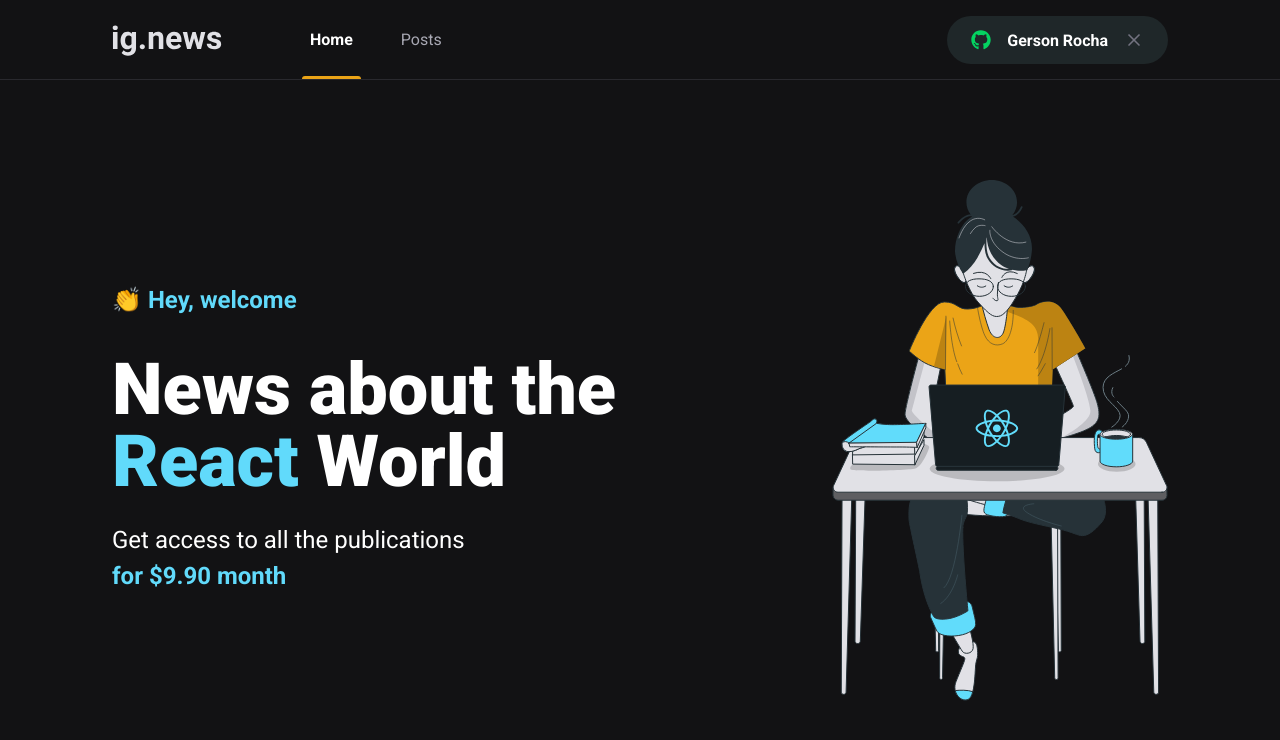
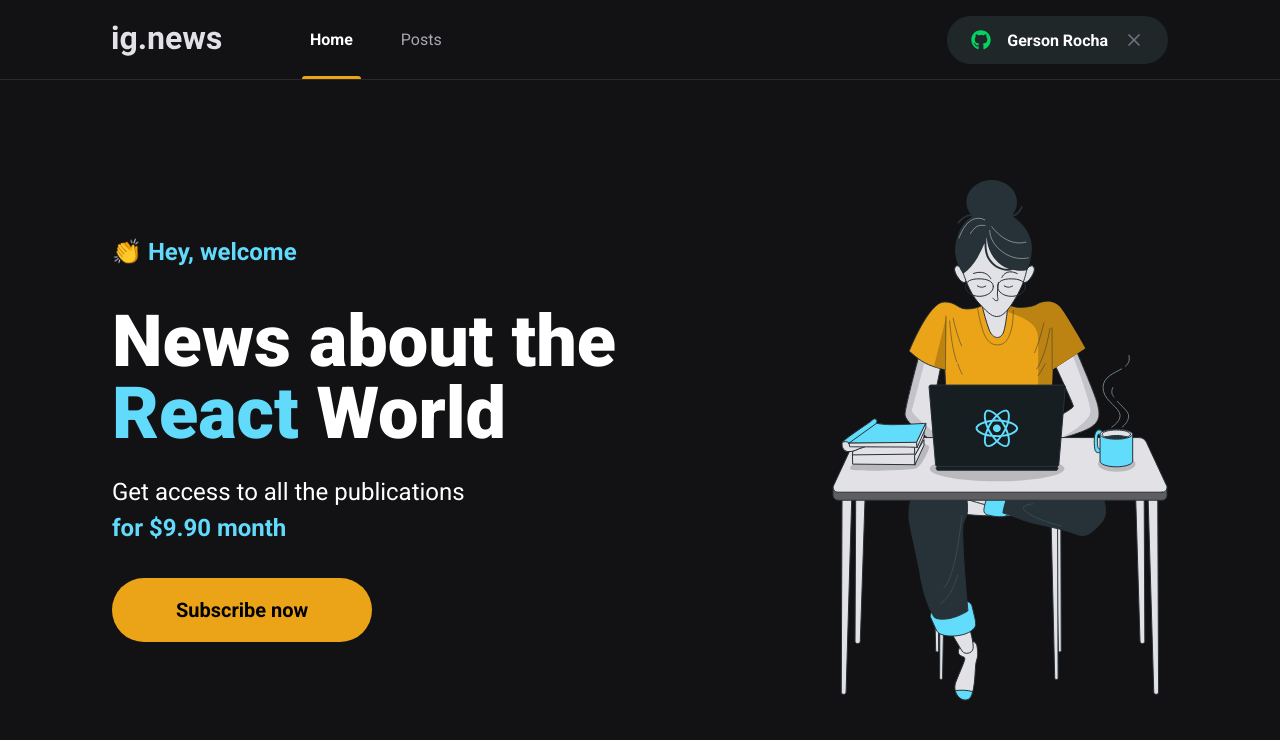
Before and after one commit to GersonRocha9/ignews, a Next.js app: page / in a window 1280 px wide. Shown: the top 740 px of the page. Built offline with nearby package versions, Linux system fonts and the light colour scheme.

Commit message:
Subscribe button style ok

```diff
--- /dev/null
+++ b/src/components/SubscribeButton/index.tsx
@@ -0,0 +1,9 @@
+import styles from "./styles.module.scss";
+
+export function SubscribeButton() {
+  return (
+    <button type="button" className={styles.subscribeNowButton}>
+      Subscribe now
+    </button>
+  );
+}
--- /dev/null
+++ b/src/components/SubscribeButton/styles.module.scss
@@ -0,0 +1,21 @@
+.subscribeNowButton {
+  height: 3rem;
+  border-radius: 3rem;
+  background-color: var(--yellow-500);
+  border: 0;
+  padding: 2rem 4rem;
+
+  display: flex;
+  align-items: center;
+  justify-content: center;
+
+  color: var(--black);
+  font-weight: bold;
+  transition: all 0.2s ease-in-out;
+  margin-top: 2rem;
+  font-size: 1.25rem;
+
+  &:hover {
+    filter: brightness(0.8);
+  }
+}
--- a/src/pages/index.tsx
+++ b/src/pages/index.tsx
@@ -1,4 +1,5 @@
 import Head from "next/head";
+import { SubscribeButton } from "../components/SubscribeButton";
 import styles from "./home.module.scss";
 
 export default function Home() {
@@ -19,6 +20,8 @@
             Get access to all the publications <br />
             <span>for $9.90 month</span>
           </p>
+
+          <SubscribeButton />
         </section>
 
         <img src="./images/avatar.svg" alt="Girl coding" />
--- a/src/styles/global.scss
+++ b/src/styles/global.scss
@@ -7,6 +7,7 @@
 
 :root {
   --white: #fff;
+  --black: #000;
 
   --gray-50: #e1e1e6;
   --gray-300: #a8a8b3;
```
